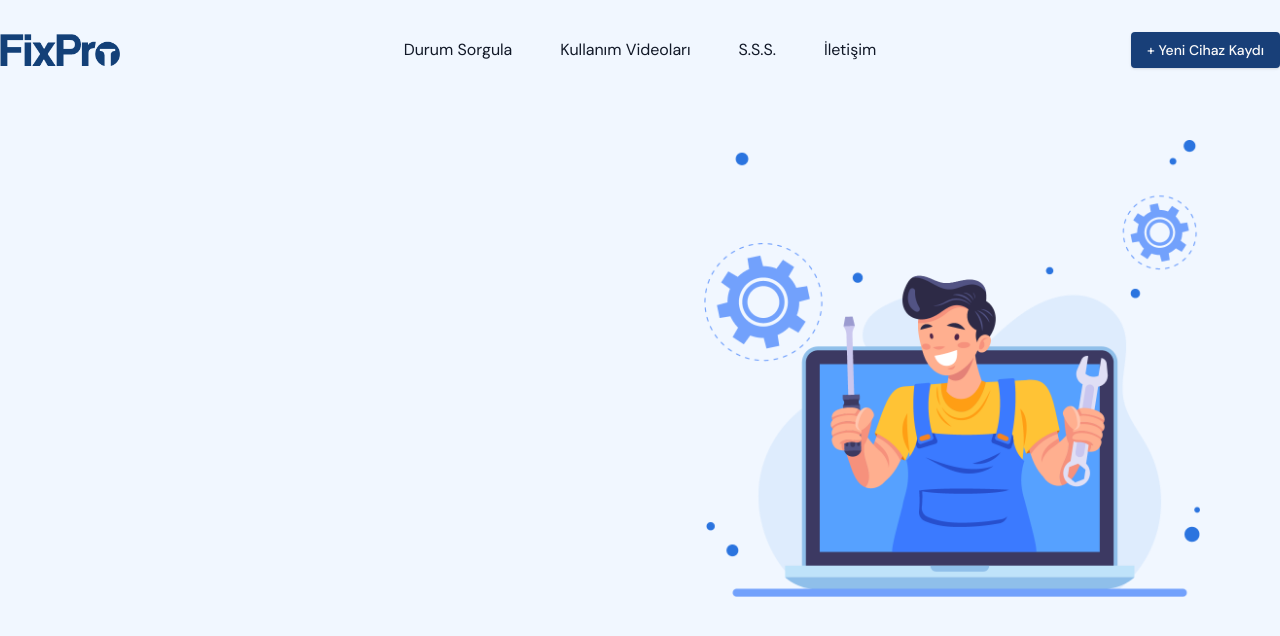
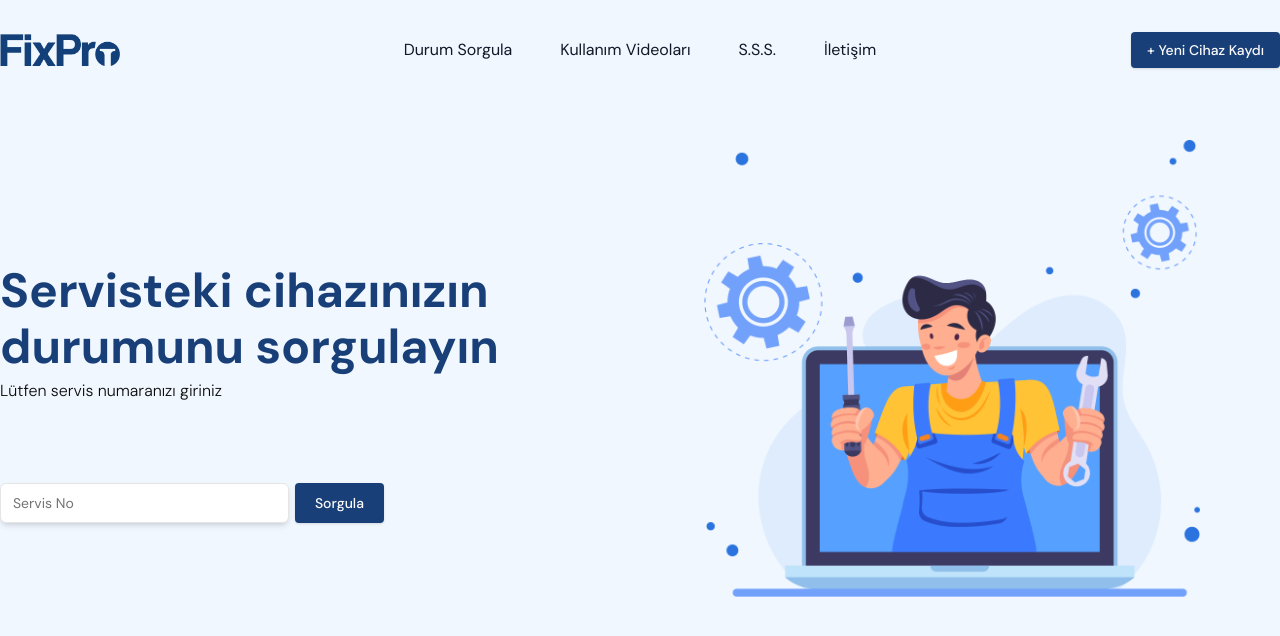
Before and after one commit to alialaca/servis.fixpro.com.tr, a Nuxt app: page / in a window 1280 px wide. Shown: the top 636 px of the page. Built offline with nearby package versions, Linux system fonts and the light colour scheme.

Commit message:
feat: add input field and button to HeroSection for service number inquiry

```diff
--- a/components/sections/HeroSection.vue
+++ b/components/sections/HeroSection.vue
@@ -1,6 +1,7 @@
 <script setup lang="ts">
 
 import AppNavbar from "~/components/shared/AppNavbar.vue";
+import {Input} from "~/components/ui/input";
 </script>
 
 <template lang="pug">
@@ -9,6 +10,15 @@ section(class="w-screen h-screen bg-fxsoftblue")
     app-navbar
     div
       nuxt-img(src="/images/hero-image.png" class="w-[45vw] p-10 object-cover absolute right-10")
+      div(class="flex flex-col justify-center items-start absolute top-1/3")
+        h1(class="text-5xl font-bold text-fxblue") Servisteki cihazınızın
+        h1(class="text-5xl font-bold text-fxblue mt-2") durumunu sorgulayın
+        p(class="font-light mt-2") Lütfen servis numaranızı giriniz
+
+        div(class="flex w-full max-w-sm items-center gap-1.5 mt-20")
+          Input(id="servisno" type="text" placeholder="Servis No" class="bg-white h-10 shadow-md focus:border-fxblue" )
+          Button(type="submit" class="bg-fxblue h-10 px-5 rounded-sm") Sorgula
+
 </template>
 
 <style scoped>
--- /dev/null
+++ b/components/ui/input/Input.vue
@@ -0,0 +1,24 @@
+<script setup lang="ts">
+import type { HTMLAttributes } from 'vue'
+import { cn } from '@/lib/utils'
+import { useVModel } from '@vueuse/core'
+
+const props = defineProps<{
+  defaultValue?: string | number
+  modelValue?: string | number
+  class?: HTMLAttributes['class']
+}>()
+
+const emits = defineEmits<{
+  (e: 'update:modelValue', payload: string | number): void
+}>()
+
+const modelValue = useVModel(props, 'modelValue', emits, {
+  passive: true,
+  defaultValue: props.defaultValue,
+})
+</script>
+
+<template>
+  <input v-model="modelValue" :class="cn('flex h-9 w-full rounded-md border border-input bg-transparent px-3 py-1 text-sm shadow-sm transition-colors file:border-0 file:bg-transparent file:text-sm file:font-medium placeholder:text-muted-foreground focus-visible:outline-none focus-visible:ring-1 focus-visible:ring-ring disabled:cursor-not-allowed disabled:opacity-50', props.class)">
+</template>
--- /dev/null
+++ b/components/ui/input/index.ts
@@ -0,0 +1 @@
+export { default as Input } from './Input.vue'
--- a/package.json
+++ b/package.json
@@ -15,6 +15,7 @@
     "@nuxt/image": "1.10.0",
     "@nuxt/scripts": "0.11.2",
     "@unhead/vue": "^2.0.0-rc.8",
+    "@vueuse/core": "^13.0.0",
     "class-variance-authority": "^0.7.1",
     "clsx": "^2.1.1",
     "eslint": "^9.0.0",
```
Also changed, not shown: 1 other file (tests, documents, lock files or other folders).
